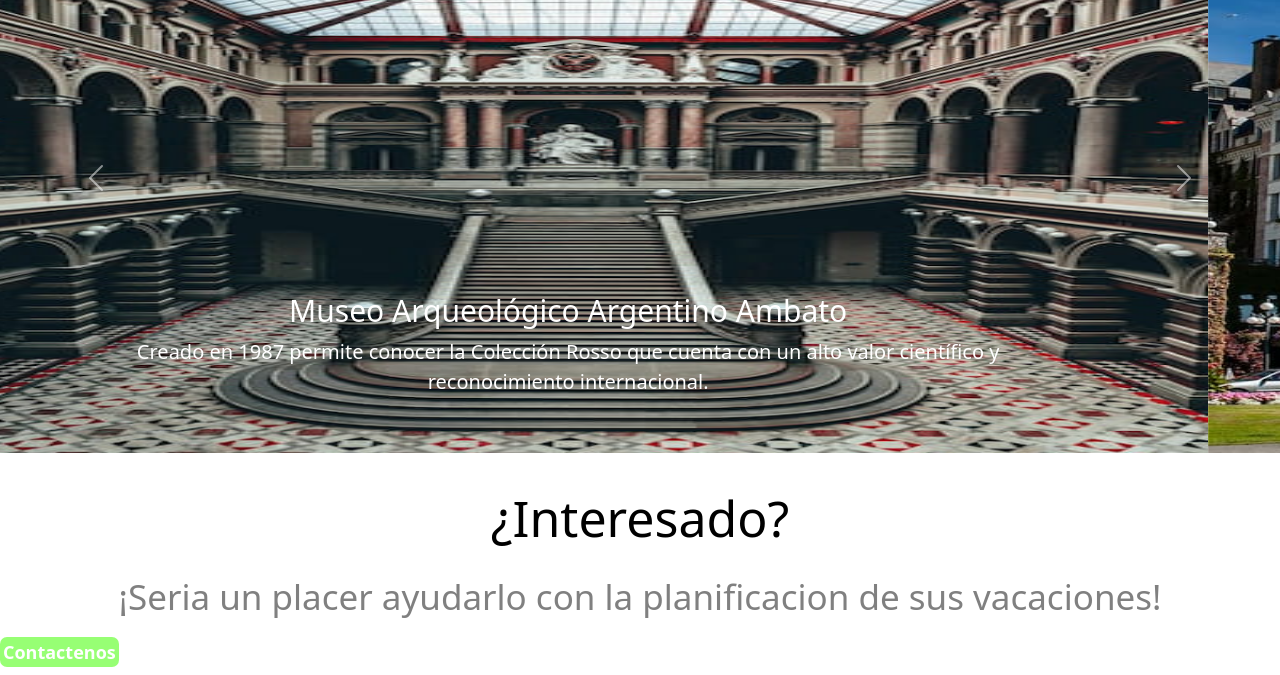
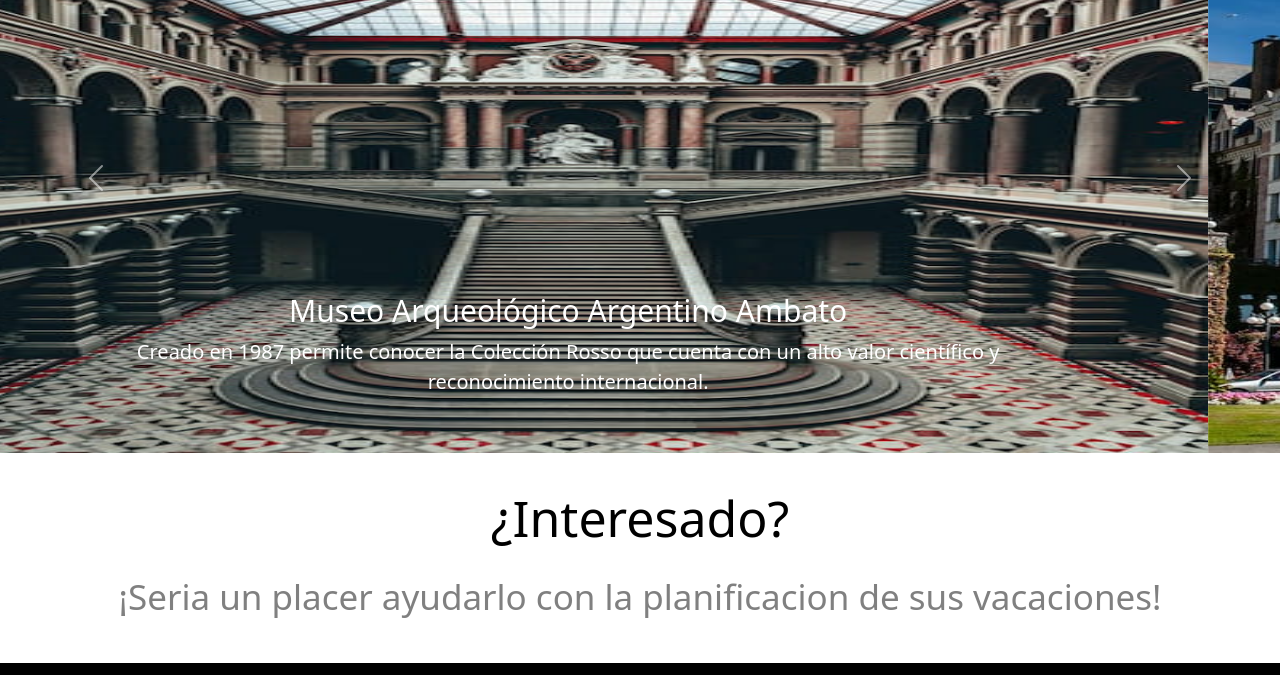
Before and after one commit to BSElias/Bambi, a plain HTML site: page index.html in a window 1280 px wide. Shown: the part 3929-4604 px from the top of the page. Drawn offline with nearby package versions, Linux system fonts and the light colour scheme.

Commit message:
modificacion index

```diff
--- a/index.html
+++ b/index.html
@@ -204,7 +204,7 @@
         <section class="interesado">
             <h2>¿Interesado?</h2>
             <p>¡Seria un placer ayudarlo con la planificacion de sus vacaciones!</p>
-            <a href="">Contactenos</a>
+
         </section>
 
         <br>
```
Also changed, not shown: README.md.
